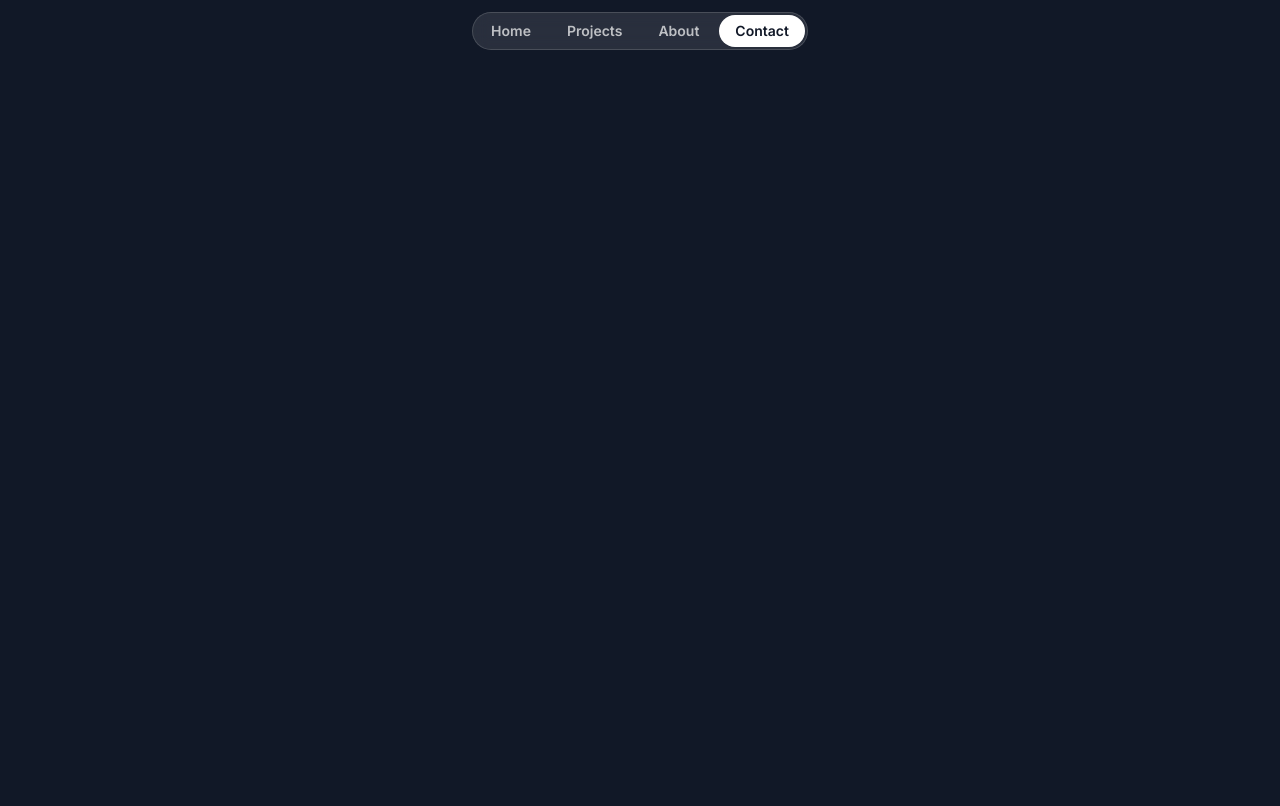
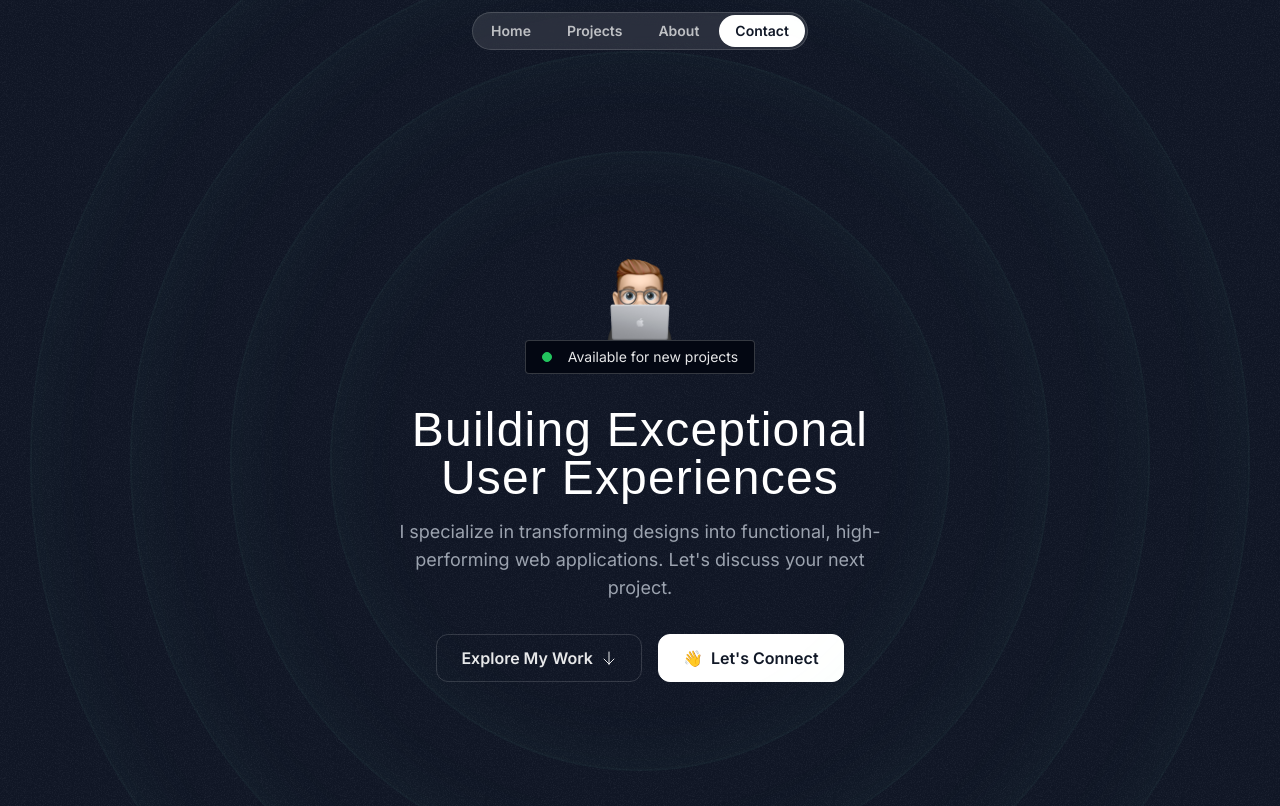
Before and after one commit to ppaann/tailwind_motion, a Next.js app: page / in a window 1280 px wide. Shown: the top 806 px of the page. Built offline with nearby package versions, Linux system fonts and the light colour scheme; a web font is replaced by a local one.

Commit message:
hero section - layout and backgroud

```diff
--- a/src/app/globals.css
+++ b/src/app/globals.css
@@ -6,4 +6,7 @@
   .nav-item {
     @apply px-4 py-1.5 rounded-full text-sm font-semibold text-white/70 hover:bg-white/10 hover:text-white transition duration-300;
   }
+  .hero-ring {
+    @apply absolute inset-0 border-2 border-emerald-300/5 top-1/2 left-1/2 -translate-x-1/2 -translate-y-1/2 rounded-full shadow-[0_0_80px_inset] shadow-emerald-300/5;
+  }
 }
--- a/src/app/page.tsx
+++ b/src/app/page.tsx
@@ -1,8 +1,10 @@
 import { Header } from '@/sections/Header';
+import { HeroSection } from '@/sections/Hero';
 export default function Home() {
   return (
     <div>
       <Header />
+      <HeroSection />
     </div>
   );
 }
--- a/src/sections/Header.tsx
+++ b/src/sections/Header.tsx
@@ -1,7 +1,7 @@
 const navTabs = ['Home', 'Projects', 'About'];
 export const Header = () => {
   return (
-    <nav className='flex justify-center items-center relative top-3'>
+    <nav className='flex justify-center items-center fixed top-3 w-full'>
       <ul className='flex gap-1 p-0.5 border border-white/15 rounded-full bg-white/10 backdrop-blur'>
         {navTabs.map((tab) => (
           <li key={tab} className='nav-item'>
--- a/src/sections/Hero.tsx
+++ b/src/sections/Hero.tsx
@@ -1,3 +1,56 @@
+import Image from 'next/image';
+import memojicomputer from '../assets/images/memoji-computer.png';
+import ArrowDown from '../assets/icons/arrow-down.svg';
+import grainImage from '../assets/images/grain.jpg';
+
 export const HeroSection = () => {
-  return <div>Hero Section</div>;
+  return (
+    <div className='pt-32 md:py-48 lg:py-60 relative overflow-x-clip'>
+      <div
+        className='absolute inset-0 -z-10 opacity-5'
+        style={{ backgroundImage: `url(${grainImage.src})` }}
+      ></div>
+      <div className='hero-ring size-[620px] '></div>
+      <div className='hero-ring size-[820px] '></div>
+      <div className='hero-ring size-[1020px] '></div>
+      <div className='hero-ring size-[1220px] '></div>
+      <div className='container'>
+        <div className='flex flex-col justify-between items-center'>
+          <Image
+            className='size-[100px]'
+            src={memojicomputer}
+            alt='Man looking from behind the laptop'
+          />
+          <div className='flex gap-4 justify-center items-center bg-gray-950 border border-white/20 rounded px-4 py-1.5'>
+            <div className='bg-green-500 h-2.5 w-2.5 border border-green-500 rounded-full'></div>
+            <div className='text-sm text-white/90'>
+              Available for new projects
+            </div>
+          </div>
+        </div>
+        <div className='max-w-lg mx-auto'>
+          <div className='flex flex-col items-center text-center mt-8 '>
+            <h1 className='font-serif text-3xl md:text-5xl tracking-wide '>
+              Building Exceptional User Experiences
+            </h1>
+            <p className='text-gray-400 mt-4 text-center md:text-lg'>
+              I specialize in transforming designs into functional,
+              high-performing web applications. Let&apos;s discuss your next
+              project.
+            </p>
+          </div>
+        </div>
+        <div className='flex items-center mt-8 flex-col md:flex-row justify-center gap-4'>
+          <button className='border border-white/15 rounded-xl px-6 h-12 gap-2 inline-flex items-center font-bold text-white/90'>
+            <span className='font-semibold'>Explore My Work</span>
+            <ArrowDown className='size-4' />
+          </button>
+          <button className='border border-white  rounded-xl px-6 h-12 gap-2 inline-flex items-center font-bold text-gray-900 bg-white'>
+            <span>👋</span>
+            <span className='font-semibold'>Let&apos;s Connect</span>
+          </button>
+        </div>
+      </div>
+    </div>
+  );
 };
```
